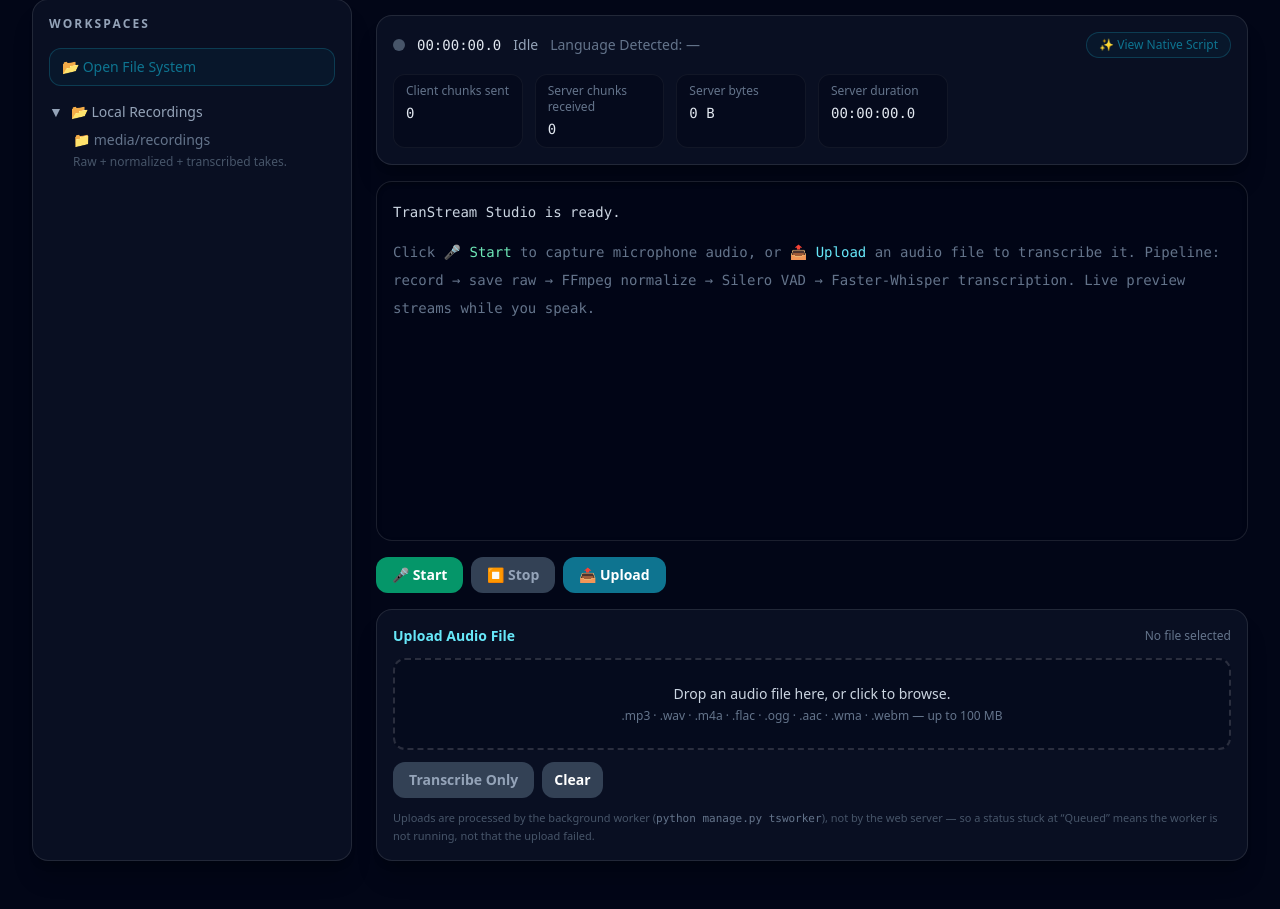
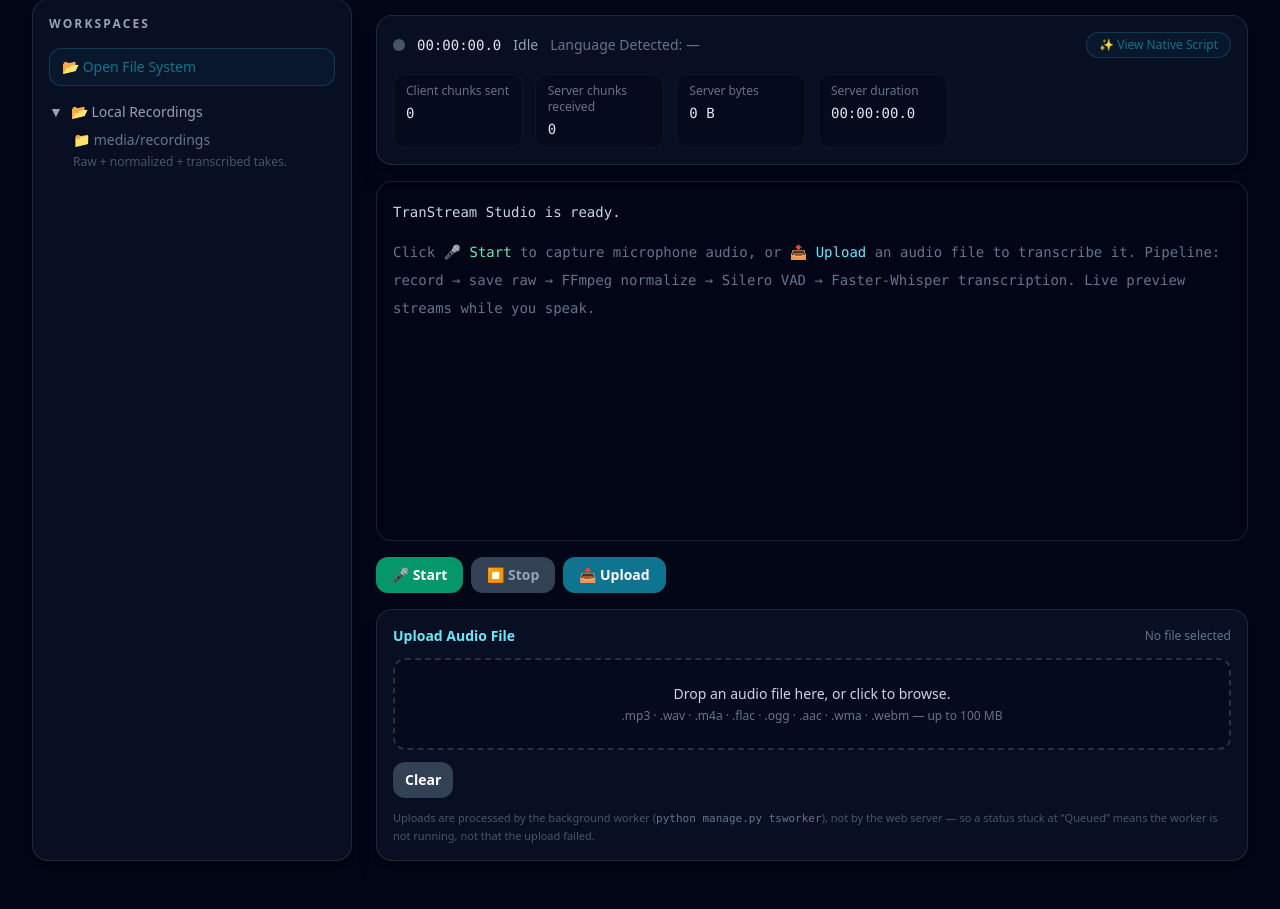
Before and after one commit to S-V-J/transtream, a Django app: page /studio/ in a window 1280 px wide. Shown: the part 97-1006 px from the top of the page. Run offline with Django 5.2, Linux system fonts and the light colour scheme; the visitor is signed in with stand-in values (Sample User, id 1); some libraries are stand-ins or nearby versions.

Commit message:
feat(ui): auto-transcribe uploads, remove Transcribe Only button, unified results window
- Remove 'Transcribe Only' button from upload panel
- Auto-start upload & transcription when a file is dropped/selected (setUploadFile calls startUpload)
- After upload completes, auto-show transcription in detected language via unified results window
- Live transcript preserved during recording and after stop
- Mic transcription, upload transcription, and translation all render in one shared results window

```diff
--- a/frontend/static/js/studio.js
+++ b/frontend/static/js/studio.js
@@ -529,6 +529,8 @@
       u.translationSource = '';
       u.translationLoading = false;
       u.translationError = '';
+      // Auto-start upload & transcription — no "Transcribe Only" button needed.
+      this.startUpload();
     },
 
     clearUpload() {
--- a/frontend/templates/studio.html
+++ b/frontend/templates/studio.html
@@ -603,11 +603,6 @@
 
       <!-- Actions -->
       <div class="mt-3 flex flex-wrap gap-2">
-        <button type="button" @click="startUpload()"
-                :disabled="!upload.file || upload.uploading || upload.polling"
-                class="rounded-xl bg-cyan-600 px-4 py-2 text-sm font-semibold text-white transition hover:bg-cyan-500 disabled:cursor-not-allowed disabled:bg-slate-700 disabled:text-slate-400">
-          Transcribe Only
-        </button>
         <button type="button" @click="clearUpload()"
                 class="rounded-xl bg-slate-700 px-3 py-2 text-sm font-semibold text-white transition hover:bg-slate-600">
           Clear
```
